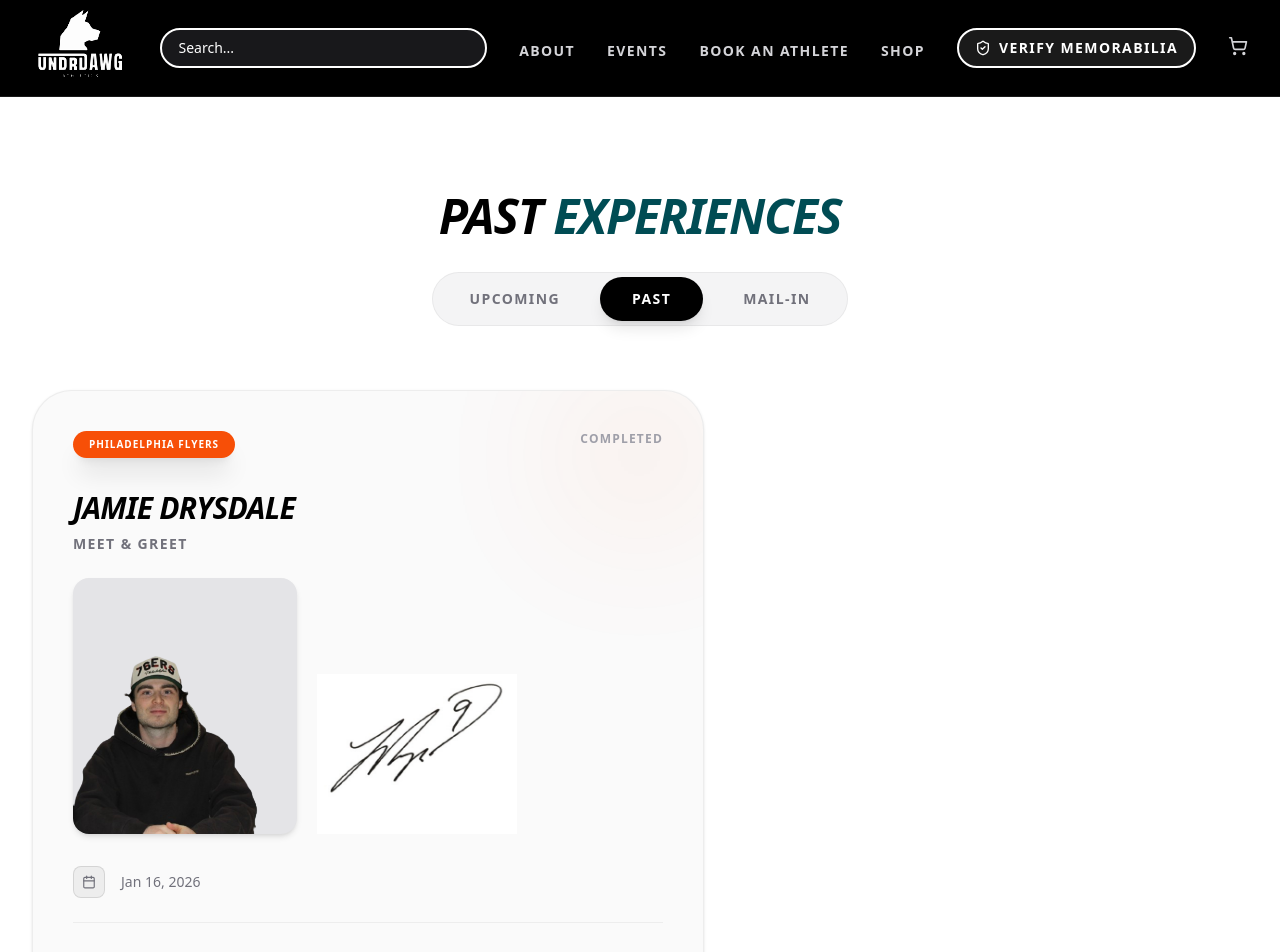
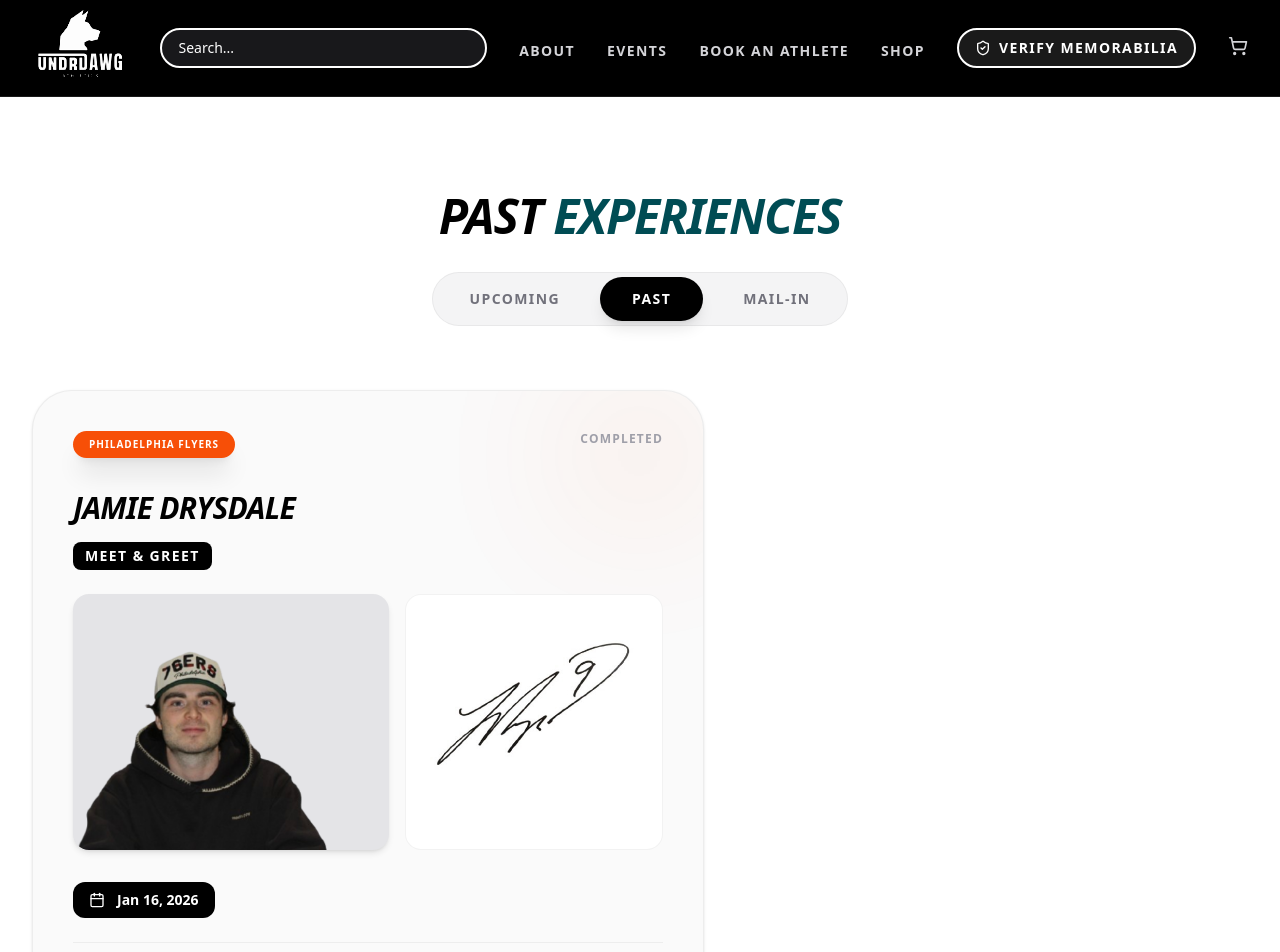
Before and after one commit to undrdawgathletics/undrdawg-athletics, a Next.js app: page /events/past in a window 1280 px wide. Shown: the top 952 px of the page. Built offline with nearby package versions, Linux system fonts and the light colour scheme.

Commit message:
Enhance past event card styling with high contrast badges and full-width image layout

```diff
--- a/src/app/events/past/page.tsx
+++ b/src/app/events/past/page.tsx
@@ -44,15 +44,15 @@
                         <h3 className="text-3xl font-black mb-2 uppercase italic tracking-tighter text-black">
                             Jamie Drysdale
                         </h3>
-                        <p className="text-sm font-bold text-zinc-500 uppercase tracking-widest">
+                        <p className="inline-block text-sm font-black text-white bg-black px-3 py-1 rounded-lg uppercase tracking-widest mt-2">
                             Meet &amp; Greet
                         </p>
                     </div>
 
-                    {/* Photo + Signature — larger, side by side */}
-                    <div className="relative z-10 flex gap-5 mb-8 items-end">
-                        {/* Photo — larger */}
-                        <div className="relative w-56 h-64 rounded-2xl overflow-hidden bg-zinc-200 flex-shrink-0 shadow-md">
+                    {/* Photo + Signature — fill full width */}
+                    <div className="relative z-10 flex gap-4 mb-8 w-full items-stretch h-64">
+                        {/* Photo — takes up 55% of width */}
+                        <div className="relative w-[55%] rounded-2xl overflow-hidden bg-zinc-200 shadow-md">
                             <Image
                                 src="/images/past-events/image.png"
                                 alt="Jamie Drysdale"
@@ -60,23 +60,21 @@
                                 className="object-cover"
                             />
                         </div>
-                        {/* Signature — slightly smaller */}
-                        <div className="relative flex-1 h-40 flex-shrink-0">
+                        {/* Signature — takes up remaining 45% */}
+                        <div className="relative w-[45%] rounded-2xl bg-white border border-black/5 flex items-center justify-center overflow-hidden">
                             <Image
                                 src="/images/past-events/5E312072-67F2-4F46-B732-5C782185D579_4_5005_c.jpeg"
                                 alt="Jamie Drysdale Signature"
                                 fill
-                                className="object-contain object-left"
+                                className="object-contain p-4 mix-blend-multiply"
                             />
                         </div>
                     </div>
 
                     {/* Date only */}
                     <div className="relative z-10 mb-6">
-                        <div className="flex items-center gap-4 text-sm text-zinc-500 font-medium">
-                            <div className="flex h-8 w-8 items-center justify-center rounded-lg bg-black/5 border border-black/10">
-                                <Calendar size={14} />
-                            </div>
+                        <div className="inline-flex items-center gap-3 text-sm font-bold text-white bg-black px-4 py-2 rounded-xl">
+                            <Calendar size={16} />
                             <span>Jan 16, 2026</span>
                         </div>
                     </div>
```
